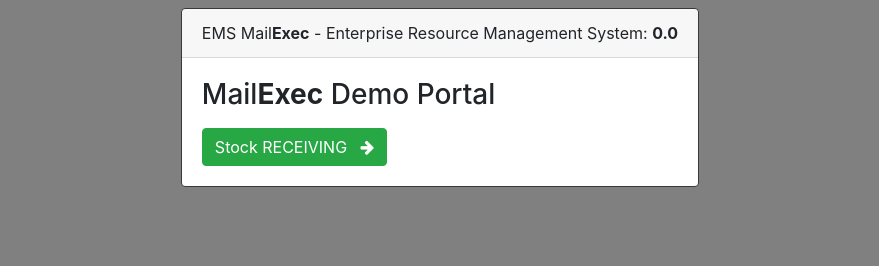
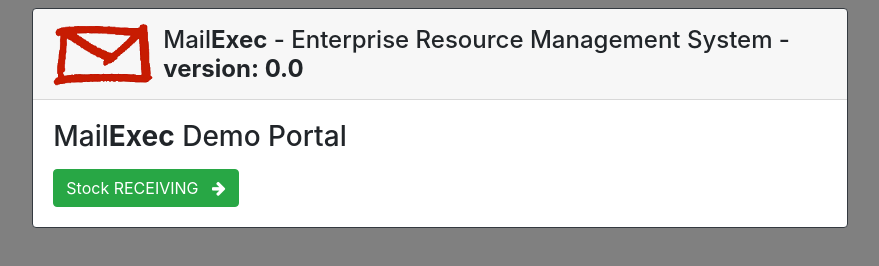
Before and after one commit to edbradley/mailexec-demo-site, a website: page src/index.html in a window 1280 px wide. Shown: the whole page, without its empty margins (200-1079 px from the left). Drawn offline with Linux system fonts and the light colour scheme.

Commit message:
Misc. Index Page Modification

```diff
--- a/src/index.html
+++ b/src/index.html
@@ -19,11 +19,15 @@
     <div class="container">
         <div class="row mt-2">
             <div class="card border-dark mx-auto">
-                <div class="card-header">EMS Mail<b>Exec</b> - Enterprise Resource Management System: <b>0.0</b></div>
+                <div class="card-header header">
+                    <img src="img/EMS_Envelope_T.png" alt="logo" />
+                    <h4>Mail<b>Exec</b> - Enterprise Resource Management System - <b>version: 0.0</b></h4>
+                </div>
                 <div class="card-body">
                     <h3 class="card-title">Mail<b>Exec</b> Demo Portal</h3>
                     <p class="card-text"></p>
-                    <a href="https://getbootstrap.com/" target="_blank" class="btn btn-success"> Stock RECEIVING&nbsp&nbsp <i class="fa fa-arrow-right" aria-hidden="true"></i></a>
+                    <a href="https://getbootstrap.com/" target="_blank" class="btn btn-success"> Stock
+                        RECEIVING&nbsp&nbsp <i class="fa fa-arrow-right" aria-hidden="true"></i></a>
                 </div>
             </div>
         </div>
--- a/src/scss/styles.scss
+++ b/src/scss/styles.scss
@@ -4,3 +4,14 @@ $bg-color:gray;
 body{
     background: $bg-color;
 }
+.header img {
+    float: left;
+    width: 100px;
+    height: 65px;
+  }
+
+  .header h4 {
+    position: relative;
+    top: 5px;
+    left: 10px;
+  }
```
Also changed, not shown: src/css/styles.css, src/img/EMS_Envelope_T.png (added).
